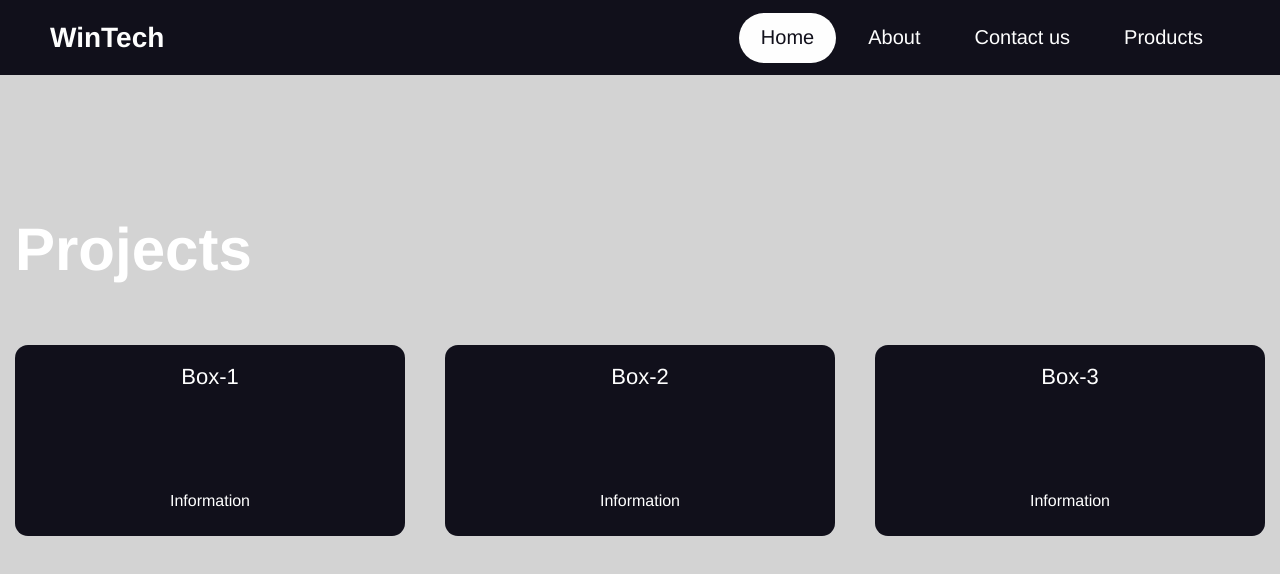
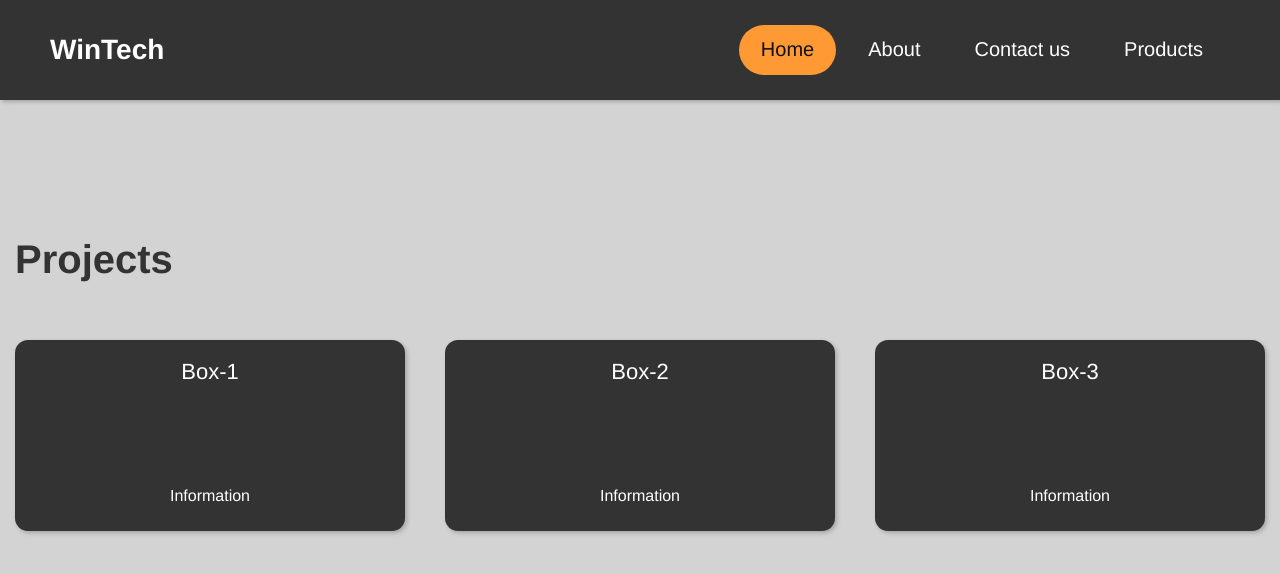
Before and after one commit to jgable01/Final-Project, a plain HTML site: page index.html in a window 1280 px wide. Drawn offline with Linux system fonts and the light colour scheme.

Commit message:
update css

```diff
--- a/assets/style/index.css
+++ b/assets/style/index.css
@@ -28,12 +28,15 @@ body {
 
 header {
   width: 100%;
-  height: 75px;
-  background: #11101b;
+  height: 100px;
+  background: #333333;
   display: flex;
   align-items: center;
   justify-content: space-between;
   padding: 0 100px;
+  box-shadow:
+    2px 2px 4px rgba(0, 0, 0, 0.3),
+    2px 2px 4px rgba(255, 255, 255, 0.5);
 }
 
 .logo {
@@ -59,14 +62,15 @@ header {
   border-radius: 50px;
   margin: 0 5px;
 }
+
 .navbar ul li a:hover {
   color: #11101b;
-  background: #fefefe;
+  background: #ff9933;
 }
 
 .navbar ul li a.active {
   color: #11101b;
-  background: #fefefe;
+  background: #ff9933;
 }
 
 /* - - - - - - - - - - - - - - - - - - - - - - - */
@@ -144,8 +148,8 @@ header {
 }
 
 .title-projects {
-  color: #fff;
-  font-size: 60px;
+  color: #333333;
+  font-size: 40px;
   font-weight: 600;
 }
 
@@ -156,22 +160,32 @@ header {
   margin-top: 50px;
 }
 
-.project1, .project2, .project3 {
+.project1,
+.project2,
+.project3 {
   padding: 15px;
   border-radius: 13px;
-  background-color: #11101b;
+  background-color: #333333;
   position: relative;
   overflow: hidden;
   transition: transform 0.33s;
+  box-shadow: 2px 2px 4px rgba(0, 0, 0, 0.3),
+    2px 2px 4px rgba(255, 255, 255, 0.5);
 }
-.project1 h3, .project2 h3, .project3 h3{
+
+
+.project1 h3,
+.project2 h3,
+.project3 h3 {
   color: #fff;
   text-align: center;
   font-size: 22px;
   font-weight: 500;
 }
 
-.project1 p, .project2 p, .project3 p{
+.project1 p,
+.project2 p,
+.project3 p {
   padding: 7px;
   color: #fff;
   text-align: center;
@@ -188,8 +202,12 @@ header {
   font-weight: 400;
 }
 
-.project1:hover, .project2:hover, .project3:hover {
+.project1:hover,
+.project2:hover,
+.project3:hover {
   cursor: pointer;
+  color: #11101b;
   transform: scale(1.1);
-  background-color: rgba(255, 255, 255, 0.05);
+  background-color: #ff9933;
+
 }
```
